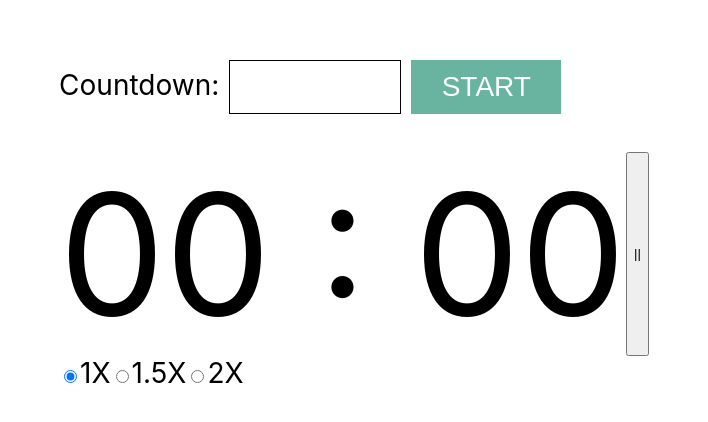
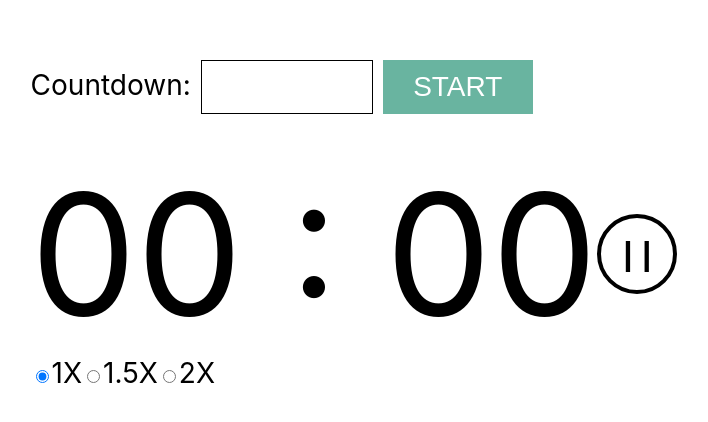
Before and after one commit to resant18/countdown, a React (Create React App) app: page / in a window 1280 px wide. Shown: the part 168-590 px from the top of the page, without its empty margins (286-994 px from the left). Built offline with nearby package versions, Linux system fonts and the light colour scheme.

Commit message:
Styling pause button

```diff
--- a/src/Components/CountDown/CountDown.js
+++ b/src/Components/CountDown/CountDown.js
@@ -113,7 +113,7 @@ const CountDown = () => {
             <Notification>{renderNotification()}</Notification>
             <TimerSection>
                <Timer minutes={minutes} seconds={seconds} className={className} />
-               <input type='button' value='||' onClick={(e) => handleCountDown("pause")} />
+               <input type='button' value='| |' className='pause-button' onClick={(e) => handleCountDown("pause")} />
             </TimerSection>
             <SpeedOptionSection>
                <RadioGroup name='speed' selected={selectedSpeed} onChange={handleSpeed}>
--- a/src/Components/CountDown/CountDownStyles.js
+++ b/src/Components/CountDown/CountDownStyles.js
@@ -49,6 +49,17 @@ export const TimerSection = styled.div`
    font-size: 6em;
    display: flex;
    justify-content: center;
+   align-items: center;
+
+   .pause-button {
+      border-radius: 50%;
+      width: 80px;
+      height: 80px;
+      background-color: transparent;
+      border: 4px solid;
+      font-size: 0.2em;
+      font-weight: 700;
+   }
 `;
 
 export const SpeedOptionSection = styled.div`
```
